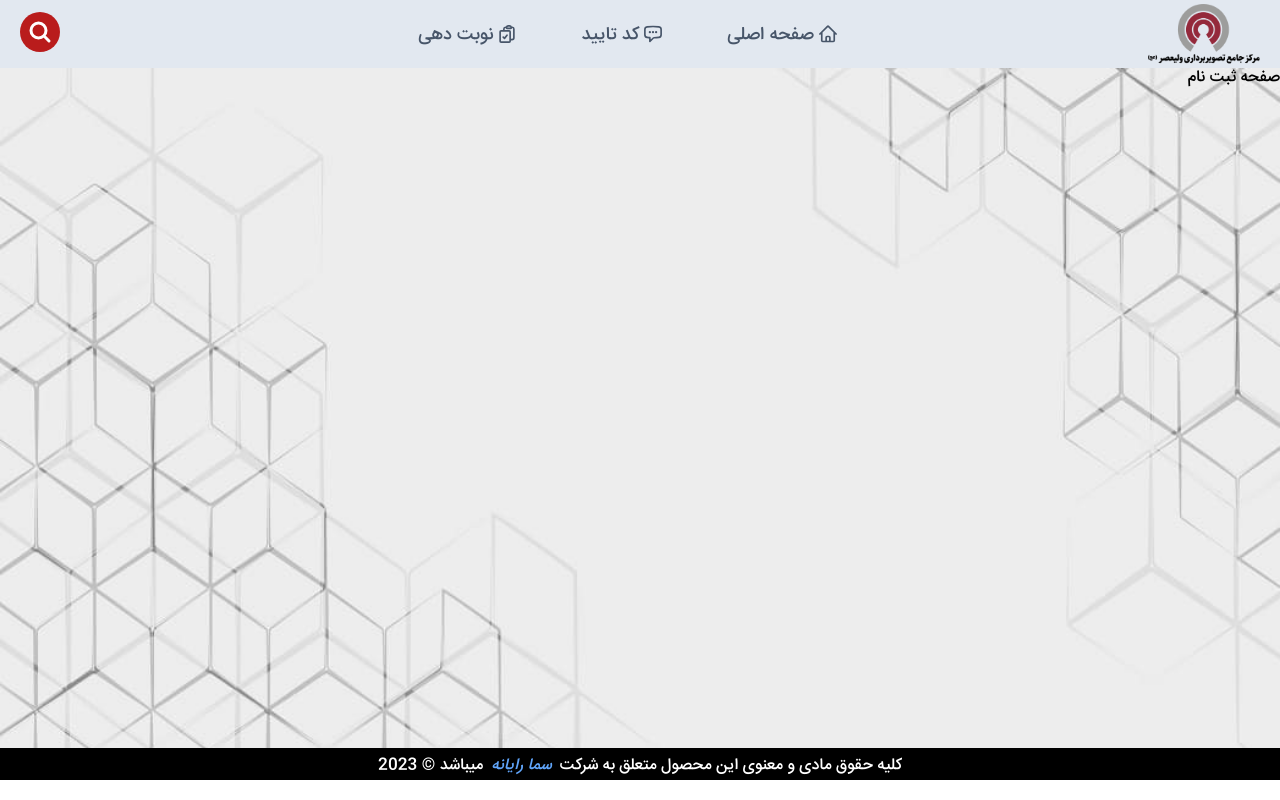
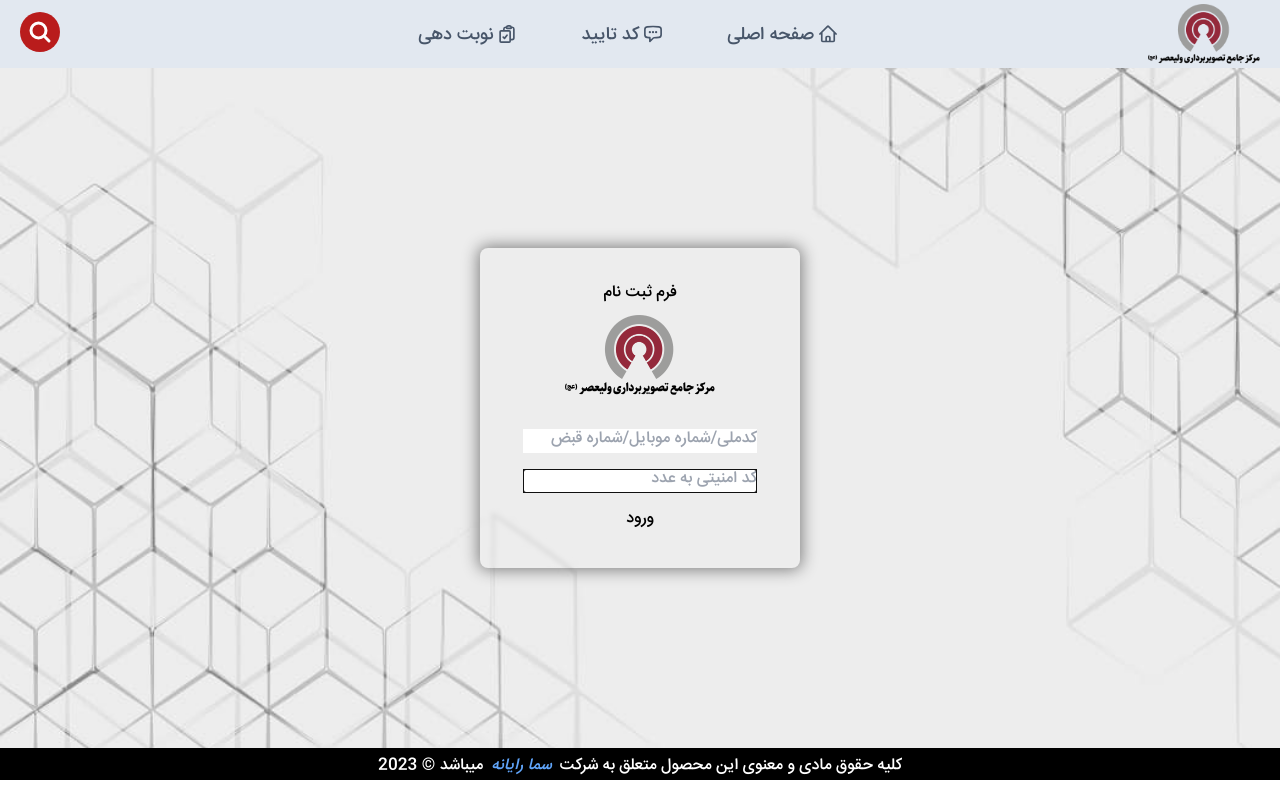
Before and after one commit to farshad-vgr/next-task-sama, a Next.js app: page / in a window 1280 px wide. Built offline with nearby package versions, Linux system fonts and the light colour scheme.

Commit message:
FormHeader component added

```diff
--- /dev/null
+++ b/components/FormHeader/FormHeader.tsx
@@ -0,0 +1,23 @@
+import { memo } from "react";
+import Image from "next/image";
+
+interface Props {
+	formTitle: string;
+	imageSrc: string;
+	imageWidth: number;
+	imageHeight: number;
+}
+
+const FormHeader = ({ formTitle, imageSrc, imageWidth, imageHeight }: Props) => {
+	return (
+		<>
+			<section className="flex flex-col justify-center items-center gap-2">
+				<h1 className="form-title">{formTitle}</h1>
+
+				<Image src={imageSrc} width={imageWidth} height={imageHeight} alt="Logo" />
+			</section>
+		</>
+	);
+};
+
+export default memo(FormHeader);
--- /dev/null
+++ b/components/PasswordInput/PasswordInput.tsx
@@ -0,0 +1,32 @@
+import React, { memo } from "react";
+
+interface Props {
+	username: string;
+	placeHolder: string;
+}
+
+const UsernameInput = ({ username, placeHolder }: Props): JSX.Element => {
+	return (
+		<>
+			<section>
+				<div className="content">
+					<div className="icon-container">
+						<div className="fa fa-pencil-alt"></div>
+					</div>
+
+					<input
+						autoFocus
+						type="text"
+						placeholder={placeHolder}
+						minLength={3}
+						maxLength={15}
+						value={username}
+						onChange={(e: React.ChangeEvent<HTMLInputElement>) => console.log("test")}
+					/>
+				</div>
+			</section>
+		</>
+	);
+};
+
+export default memo(UsernameInput);
--- /dev/null
+++ b/components/SubmitButton/SubmitButton.tsx
@@ -0,0 +1,17 @@
+import React, { memo } from "react";
+
+interface Props {
+	btnText: string;
+}
+
+const SubmitButton = ({ btnText }: Props): JSX.Element => {
+	return (
+		<>
+			<button className="submit-btn" type="submit">
+				{btnText}
+			</button>
+		</>
+	);
+};
+
+export default memo(SubmitButton);
--- /dev/null
+++ b/components/UsernameInput/UsernameInput.tsx
@@ -0,0 +1,33 @@
+import React, { memo } from "react";
+
+interface Props {
+	username: string;
+	placeHolder: string;
+}
+
+const UsernameInput = ({ username, placeHolder }: Props): JSX.Element => {
+
+	return (
+		<>
+			<section>
+				<div className="content">
+					<div className="icon-container">
+						<div className="fa fa-pencil-alt"></div>
+					</div>
+
+					<input
+						autoFocus
+						type="text"
+						placeholder={placeHolder}
+						minLength={3}
+						maxLength={15}
+						value={username}
+						onChange={(e: React.ChangeEvent<HTMLInputElement>) => console.log("test")}
+					/>
+				</div>
+			</section>
+		</>
+	);
+};
+
+export default memo(UsernameInput);
--- a/components/index.ts
+++ b/components/index.ts
@@ -18,3 +18,7 @@ export { default as Asidebar } from "./Asidebar/Asidebar";
 export { default as Footer } from "./Footer/Footer";
 export { default as CopyRight } from "./CopyRight/CopyRight";
 export { default as JumperButton } from "./JumperButton/JumperButton";
+export { default as FormHeader } from "./FormHeader/FormHeader";
+export { default as UsernameInput } from "./UsernameInput/UsernameInput";
+export { default as PasswordInput } from "./PasswordInput/PasswordInput";
+export { default as SubmitButton } from "./SubmitButton/SubmitButton";
--- a/pages/index.tsx
+++ b/pages/index.tsx
@@ -1,4 +1,6 @@
 import Head from "next/head";
+
+import { FormHeader, UsernameInput, PasswordInput, SubmitButton } from "@/components";
 
 export default function Home() {
 	return (
@@ -7,7 +9,24 @@ export default function Home() {
 				<title>ثبت نام</title>
 			</Head>
 
-			<div className="h-[85vh] bg-mainBackground bg-cover bg-no-repeat">صفحه ثبت نام</div>
+			<div className="flex justify-center items-center h-[85vh] bg-mainBackground bg-cover bg-no-repeat">
+				<section className="flex flex-col justify-center items-center gap-8 p-4 w-80 h-80 rounded-lg outline-none backdrop-blur-[2px] shadow-[0_0_16px_2px_gray]">
+					<FormHeader formTitle="فرم ثبت نام" imageSrc="/assets/images/logo.png" imageWidth={150} imageHeight={50} />
+
+					<form
+						className="flex flex-col justify-center gap-4"
+						onSubmit={(e: React.FormEvent<HTMLFormElement>) => {
+							console.log("onSub");
+							e.preventDefault();
+						}}>
+						<UsernameInput username="" placeHolder="کدملی/شماره موبایل/شماره قبض" />
+
+						<PasswordInput username="" placeHolder="کد امنیتی به عدد" />
+
+						<SubmitButton btnText="ورود" />
+					</form>
+				</section>
+			</div>
 		</>
 	);
 }
```
